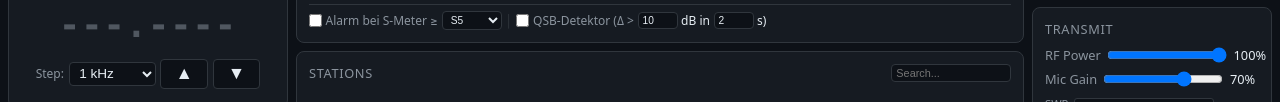
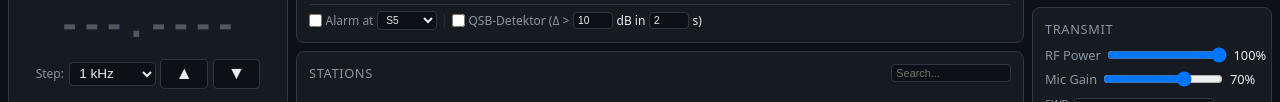
Before and after one commit to 3DFabrik/webrig, a plain HTML site: page frontend/index.html in a window 1280 px wide. Shown: the part 223-325 px from the top of the page. Drawn offline with Linux system fonts and the light colour scheme; no server answers.

Commit message:
ui: shorten alarm label to 'Alarm at'

```diff
--- a/frontend/index.html
+++ b/frontend/index.html
@@ -181,7 +181,7 @@
             <div class="smeter-alarms">
                 <div class="alarm-row">
                     <input type="checkbox" id="alarm-threshold-enable">
-                    <label>Alarm bei S-Meter ≥</label>
+                    <label>Alarm at</label>
                     <select id="alarm-threshold">
                         <option value="5">S5</option>
                         <option value="7">S7</option>
```
